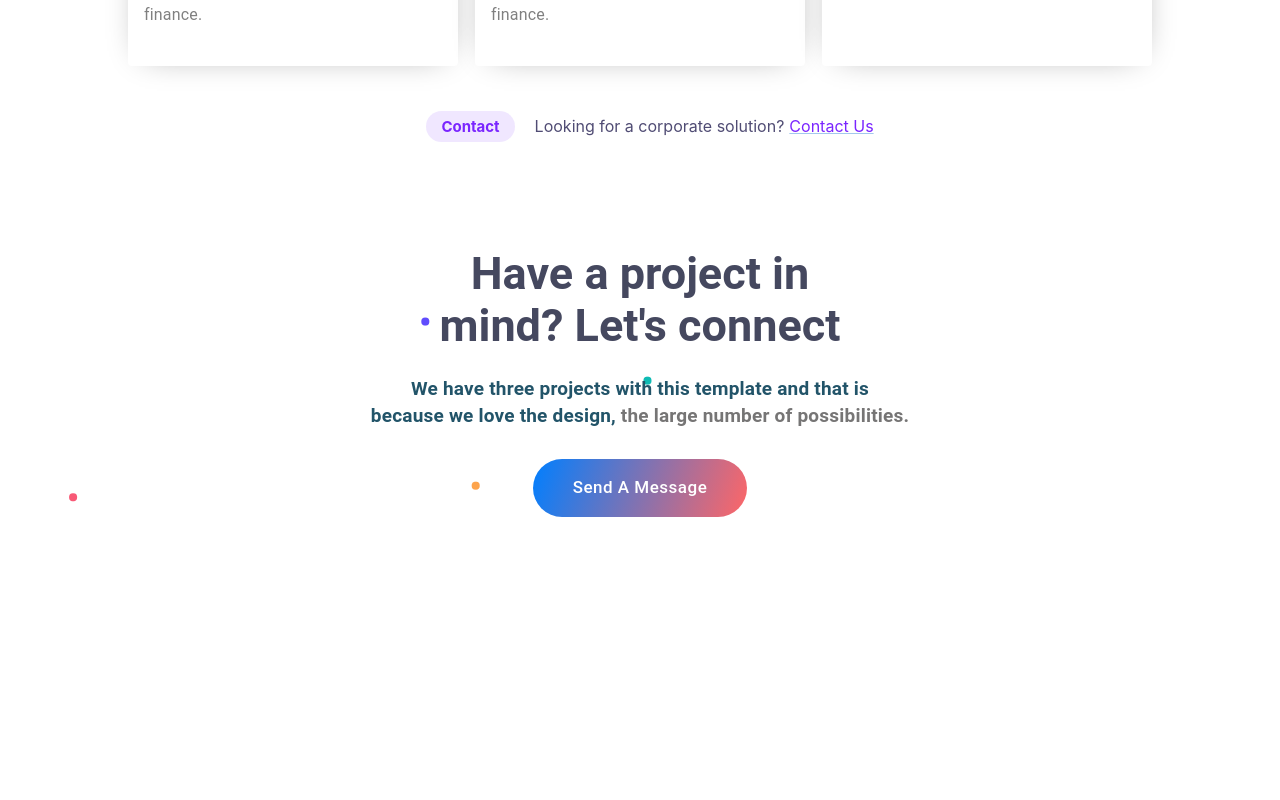
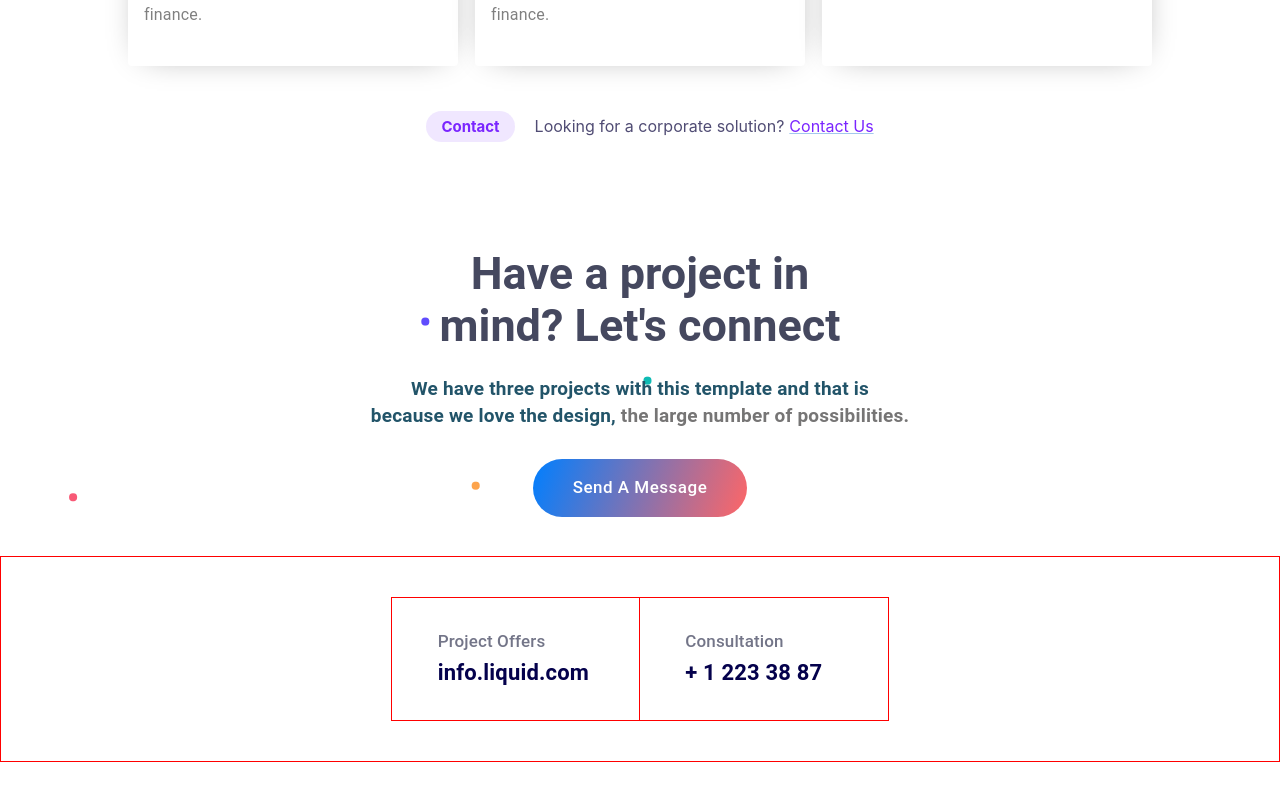
Before and after one commit to Anjeela-Ali/hub-website, a React (Create React App) app: page / in a window 1280 px wide. Shown: the part 6679-7479 px from the top of the page. Before the commit the page ends 7315 px from the top, so only its background shows below. Built offline with nearby package versions, Linux system fonts and the light colour scheme.

Commit message:
Section added

```diff
--- a/src/components/contactus/index.js
+++ b/src/components/contactus/index.js
@@ -5,18 +5,18 @@ const ContactUsSection = () => {
     return (
         <>
             <Box sx={{
-                position:'relative',
-                margin:'80px 0px'
+                position: 'relative',
+                margin: '80px 0px'
             }}>
                 <Box >
                     <img src={BgImgUrl} />
                 </Box>
                 <Box sx={{
                     textAlign: 'center',
-                    position:'absolute',
-                    left:'0px',
-                    right:'0px',
-                    top:'12px'
+                    position: 'absolute',
+                    left: '0px',
+                    right: '0px',
+                    top: '12px'
                 }}>
                     <Typography variant='h3' sx={{
                         color: '#45485f',
@@ -48,6 +48,59 @@ const ContactUsSection = () => {
                         Send a message
                     </Button>
                 </Box>
+
+                <Box sx={{
+                    border: '1px solid red',
+                    padding: '20px'
+                }}>
+
+                    <Box sx={{
+                        border: '1px  solid red ',
+                        width: '40%',
+                        margin: '20px auto',
+                        display: 'flex',
+                        justifyContent: 'space-evenly',
+                    }}>
+
+                        <Typography variant='h6' sx={{
+                            borderRight: '1px  solid red',
+                            paddingTop: '30px',
+                            paddingBottom: '30px',
+                            paddingRight: '50px',
+                            fontSize: '17px',
+                            color: '#737588',
+                            fontWeight: '500'
+                        }}>
+                            Project Offers
+                            <Typography variant='h6' sx={{
+                                fontSize: '22px',
+                                fontWeight: '600',
+                                color: '#04014c'
+                            }}>
+                                info.liquid.com
+                            </Typography>
+                        </Typography>
+
+                        <Typography variant='h6' sx={{
+                            paddingTop: '30px',
+                            paddingBottom: '30px',
+                            paddingRight: '20px',
+                            fontSize: '17px',
+                            color: '#737588',
+                            fontWeight: '500'
+                        }}>
+                            Consultation
+                            <Typography variant='h6' sx={{
+                                fontSize: '22px',
+                                fontWeight: '600',
+                                color: '#04014c'
+                            }}>
+                                + 1 223 38 87
+                            </Typography>
+                        </Typography>
+                    </Box>
+
+                </Box>
             </Box>
 
         </>
```
